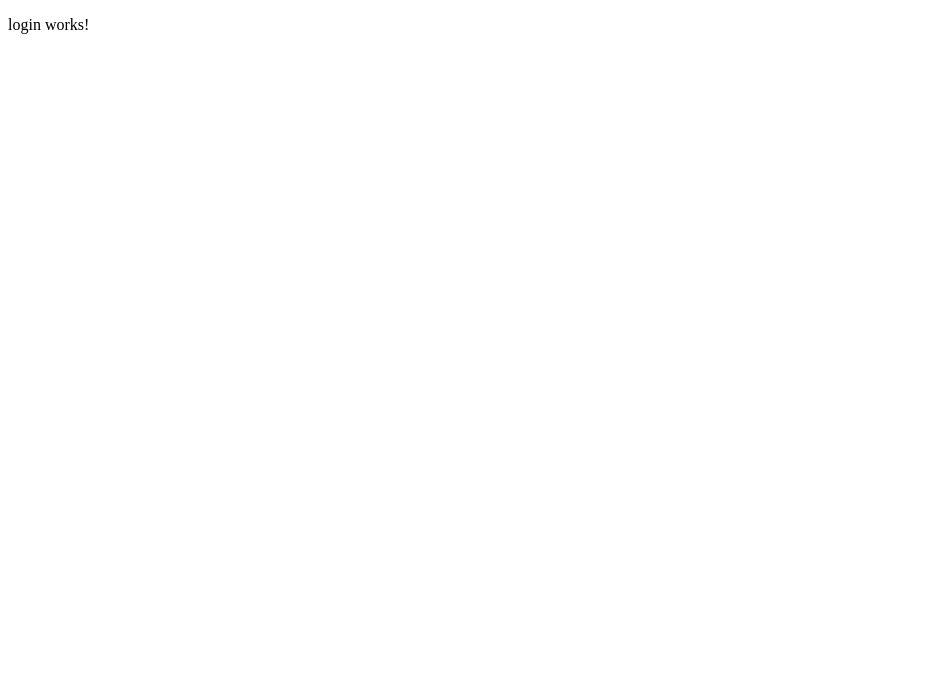
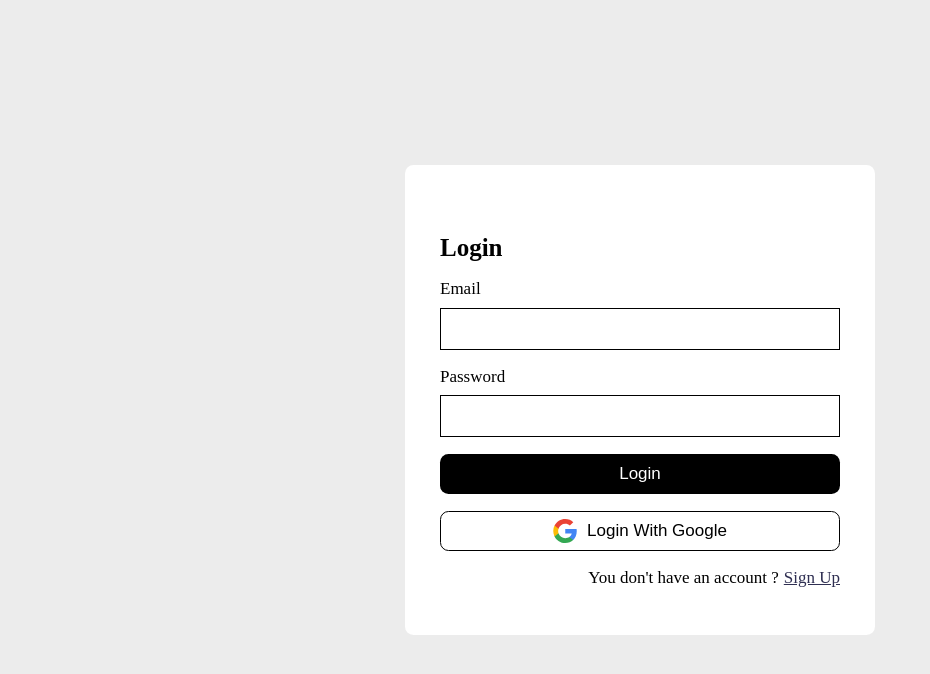
Before and after one commit to ShekMak/firebase-auth-management, an Angular app: page /login in a window 1280 px wide. Shown: the top 674 px of the page, without its empty margins (0-930 px from the left). Built offline with nearby package versions, Linux system fonts and the light colour scheme.

Commit message:
setting css for login and signup component

```diff
--- a/src/app/login/login.component.html
+++ b/src/app/login/login.component.html
@@ -1 +1,26 @@
-<p>login works!</p>
+<form class="radius-form">
+    <h2>Login</h2>
+    <div class="auth-form">
+        <div class="auth-form-item">
+            <label for="email">Email</label>
+            <input type="email" name="email" id="email">
+        </div>
+        <div class="auth-form-item">
+            <label for="password">Password</label>
+            <input type="password" name="password" id="password">
+        </div>
+        <button class="auth-form-button">Login</button>
+    </div>
+    <button class="auth-button">
+        <svg viewBox="0 0 24 24" width="24" height="24" xmlns="http://www.w3.org/2000/svg">
+          <g transform="matrix(1, 0, 0, 1, 27.009001, -39.238998)">
+            <path fill="#4285F4" d="M -3.264 51.509 C -3.264 50.719 -3.334 49.969 -3.454 49.239 L -14.754 49.239 L -14.754 53.749 L -8.284 53.749 C -8.574 55.229 -9.424 56.479 -10.684 57.329 L -10.684 60.329 L -6.824 60.329 C -4.564 58.239 -3.264 55.159 -3.264 51.509 Z"/>
+            <path fill="#34A853" d="M -14.754 63.239 C -11.514 63.239 -8.804 62.159 -6.824 60.329 L -10.684 57.329 C -11.764 58.049 -13.134 58.489 -14.754 58.489 C -17.884 58.489 -20.534 56.379 -21.484 53.529 L -25.464 53.529 L -25.464 56.619 C -23.494 60.539 -19.444 63.239 -14.754 63.239 Z"/>
+            <path fill="#FBBC05" d="M -21.484 53.529 C -21.734 52.809 -21.864 52.039 -21.864 51.239 C -21.864 50.439 -21.724 49.669 -21.484 48.949 L -21.484 45.859 L -25.464 45.859 C -26.284 47.479 -26.754 49.299 -26.754 51.239 C -26.754 53.179 -26.284 54.999 -25.464 56.619 L -21.484 53.529 Z"/>
+            <path fill="#EA4335" d="M -14.754 43.989 C -12.984 43.989 -11.404 44.599 -10.154 45.789 L -6.734 42.369 C -8.804 40.429 -11.514 39.239 -14.754 39.239 C -19.444 39.239 -23.494 41.939 -25.464 45.859 L -21.484 48.949 C -20.534 46.099 -17.884 43.989 -14.754 43.989 Z"/>
+          </g>
+        </svg>
+        Login With Google
+    </button>
+    <p>You don't have an account ?<a [routerLink]="['/sign-up']">Sign Up </a></p>
+</form>
--- a/src/app/sign-up/sign-up.component.html
+++ b/src/app/sign-up/sign-up.component.html
@@ -1 +1,26 @@
-<p>sign-up works!</p>
+<form class="radius-form">
+    <h2>Sign Up</h2>
+    <div class="auth-form">
+        <div class="auth-form-item">
+            <label for="email">Email</label>
+            <input type="email" name="email" id="email">
+        </div>
+        <div class="auth-form-item">
+            <label for="password">Password</label>
+            <input type="password" name="password" id="password">
+        </div>
+        <button class="auth-form-button">Login</button>
+    </div>
+    <button class="auth-button">
+        <svg viewBox="0 0 24 24" width="24" height="24" xmlns="http://www.w3.org/2000/svg">
+          <g transform="matrix(1, 0, 0, 1, 27.009001, -39.238998)">
+            <path fill="#4285F4" d="M -3.264 51.509 C -3.264 50.719 -3.334 49.969 -3.454 49.239 L -14.754 49.239 L -14.754 53.749 L -8.284 53.749 C -8.574 55.229 -9.424 56.479 -10.684 57.329 L -10.684 60.329 L -6.824 60.329 C -4.564 58.239 -3.264 55.159 -3.264 51.509 Z"/>
+            <path fill="#34A853" d="M -14.754 63.239 C -11.514 63.239 -8.804 62.159 -6.824 60.329 L -10.684 57.329 C -11.764 58.049 -13.134 58.489 -14.754 58.489 C -17.884 58.489 -20.534 56.379 -21.484 53.529 L -25.464 53.529 L -25.464 56.619 C -23.494 60.539 -19.444 63.239 -14.754 63.239 Z"/>
+            <path fill="#FBBC05" d="M -21.484 53.529 C -21.734 52.809 -21.864 52.039 -21.864 51.239 C -21.864 50.439 -21.724 49.669 -21.484 48.949 L -21.484 45.859 L -25.464 45.859 C -26.284 47.479 -26.754 49.299 -26.754 51.239 C -26.754 53.179 -26.284 54.999 -25.464 56.619 L -21.484 53.529 Z"/>
+            <path fill="#EA4335" d="M -14.754 43.989 C -12.984 43.989 -11.404 44.599 -10.154 45.789 L -6.734 42.369 C -8.804 40.429 -11.514 39.239 -14.754 39.239 C -19.444 39.239 -23.494 41.939 -25.464 45.859 L -21.484 48.949 C -20.534 46.099 -17.884 43.989 -14.754 43.989 Z"/>
+          </g>
+        </svg>
+        Login With Google
+    </button>
+    <p>Do you have an account ? <a [routerLink]="['/login']">Login </a></p>
+</form>
--- a/src/styles.css
+++ b/src/styles.css
@@ -1 +1,90 @@
 /* You can add global styles to this file, and also import other style files */
+@import url('https://fonts.googleapis.com/css2?family=Lato:ital,wght@0,100;0,300;0,400;0,700;0,900;1,100;1,300;1,400;1,700;1,900&display=swap');
+
+* {
+    margin: 0;
+    padding: 0;
+    font-size: 17px;
+}
+
+body {
+    display: flex;
+    align-items: center;
+    justify-content: center;
+    height: 100vh;
+    overflow: hidden;
+    background-color: #ececec;
+}
+
+form {
+    display: flex;
+    flex-direction: column;
+    width: 400px;
+    height: 400px;
+    background-color: white;
+    padding: 2rem;
+    border: 1px solid transparent;
+}
+
+form h2 {
+    margin-top: 2rem;
+    margin-bottom: 1rem;
+    font-size: 25px;
+}
+
+.auth-form {
+    margin-block-end: 1rem;
+}
+
+.auth-form-item {
+    display: flex;
+    margin-block-end: 1rem;
+    flex-direction: column;
+}
+
+
+.auth-form-item input {
+    height: 40px;
+    margin-top: 0.5rem;
+    padding: 0 10px;
+    border: 1px solid black;
+}
+
+button {
+    display: flex;
+    justify-content: center;
+    align-items: center;
+    height: 40px;
+    width: 100%;
+    border: none;
+    cursor: pointer;
+}
+
+button > svg {
+    margin-right: 10px;
+}
+
+button.auth-form-button {
+    background-color: #000;
+    color: white;
+}
+
+button.auth-button {
+    background-color: white;
+    border: 1px solid black;
+}
+
+form, button.auth-button, button.auth-form-button {
+    border-radius: .5rem;
+}
+
+form p {
+    display: flex;
+    justify-content: flex-end;
+    margin-top: 1rem;
+}
+
+form p a {
+    margin-left: 5px;
+    color: rgb(47, 47, 82);
+}
```
